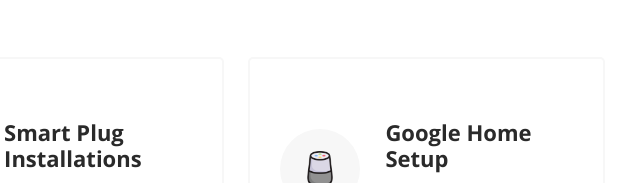
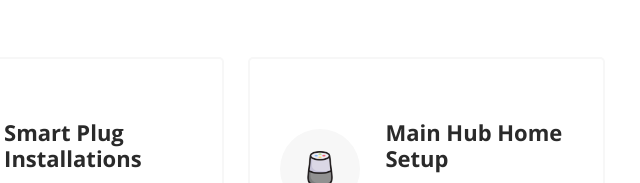
Before and after one commit to sydneywifiinstallations/sydneywifiinstallations.github.io, a plain HTML site: page index.html in a window 1280 px wide. Shown: the part 2274-2457 px from the top of the page, 595-1235 px from the left. Drawn offline with nearby package versions, Linux system fonts and the light colour scheme.

Commit message:
more generic
more generic

```diff
--- a/index.html
+++ b/index.html
@@ -359,7 +359,7 @@ https://templatemo.com/tm-563-seo-dream
               </div>
               <div class="col-lg-8">
                 <div class="right-content">
-                  <h4>Google Home Setup</h4>
+                  <h4>Main Hub Home Setup</h4>
                   <p>Seamlessly integrate your smart devices with Google Home, Amazon Echo Show, and more for easy voice control and smart home automation.</p>
                 </div>
               </div>
```
